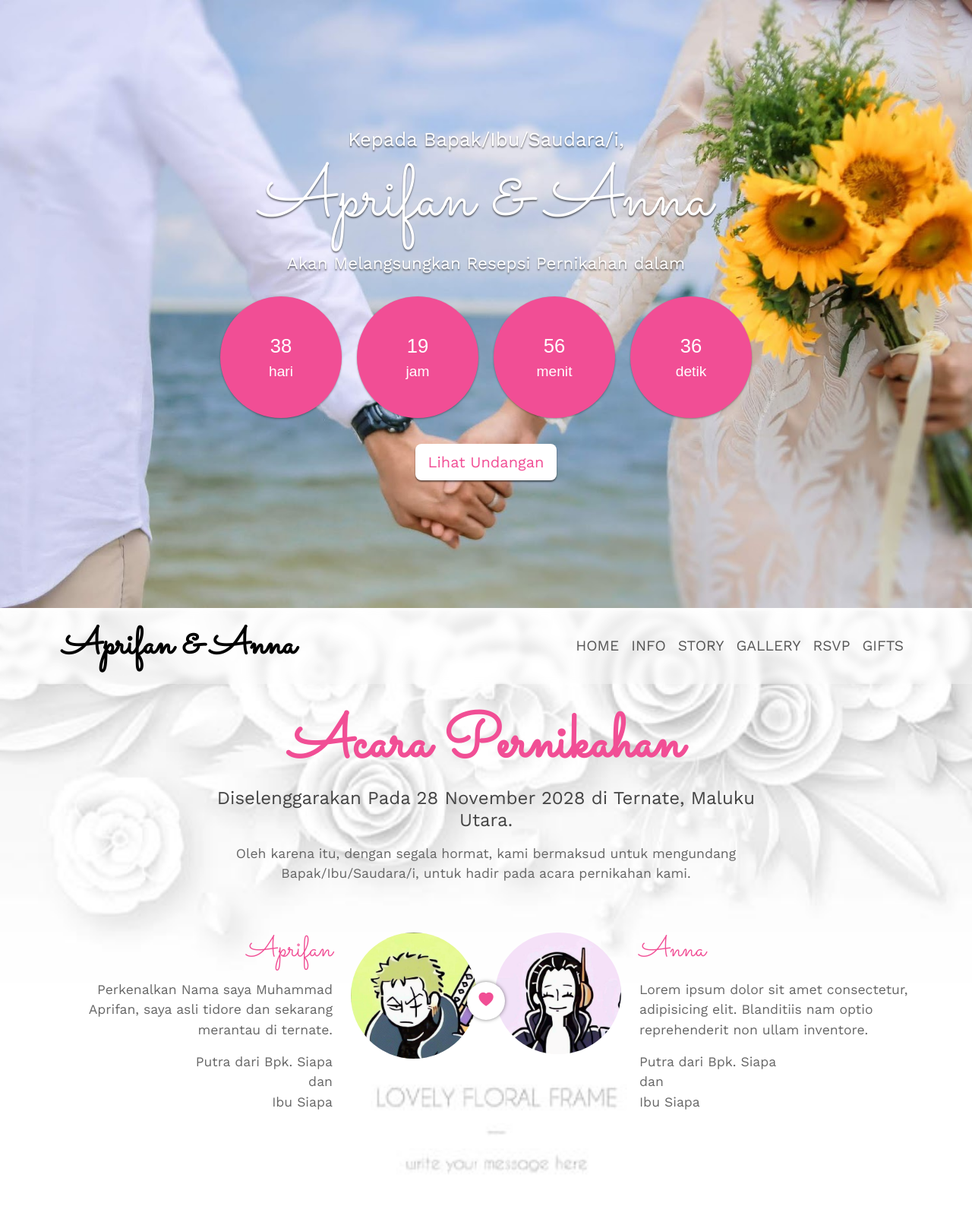
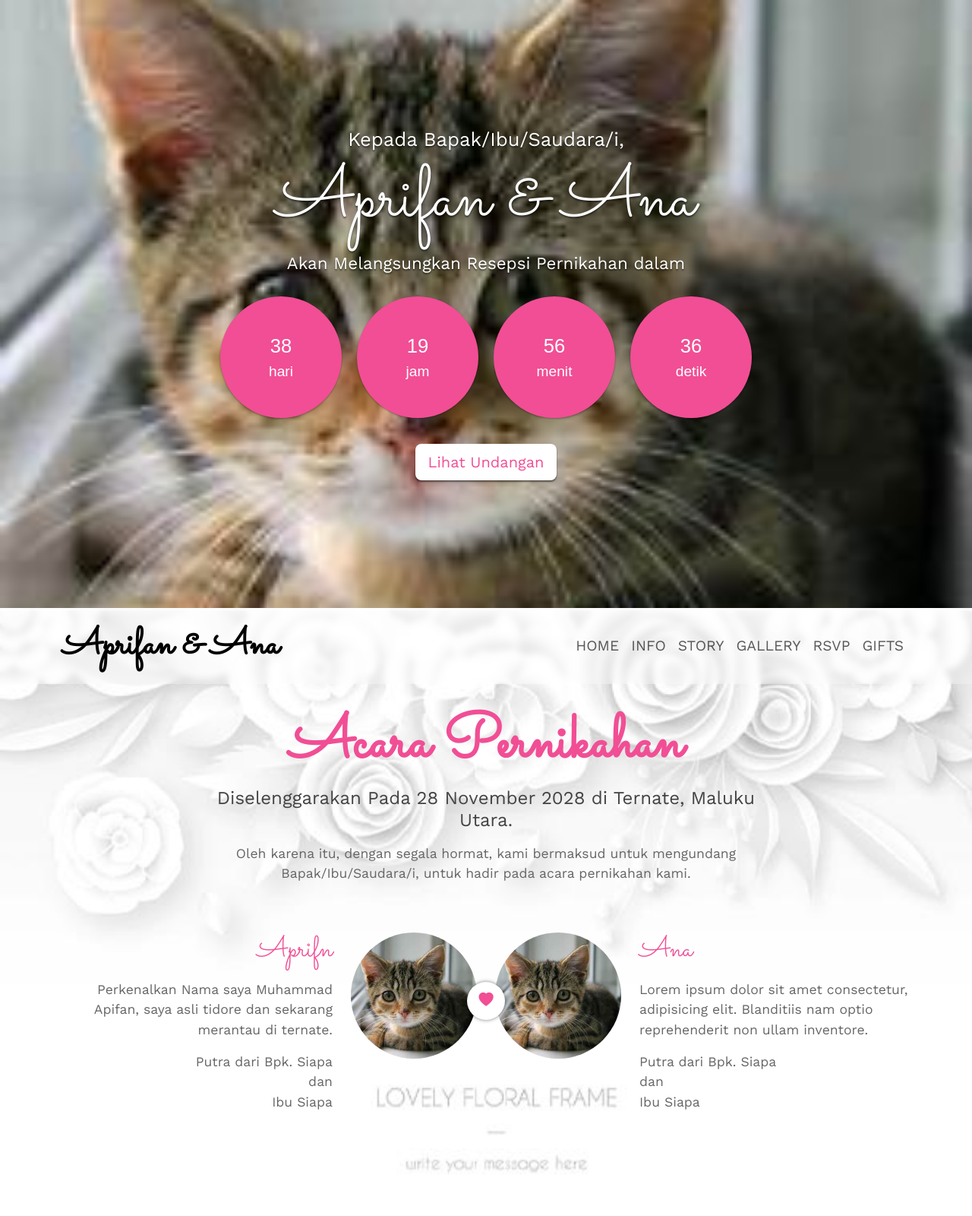
Before and after one commit to Zulkifli2811/Her-Tya, a plain HTML site: page index.html in a window 1280 px wide. Shown: the top 1600 px of the page at 76% size. Drawn offline with nearby package versions, Linux system fonts and the light colour scheme; some packages are replaced by stand-ins of ours; a script that the page names is missing.

Commit message:
Perubahan commit

```diff
--- a/index.html
+++ b/index.html
@@ -4,7 +4,7 @@
 <head>
   <meta charset="utf-8" />
   <meta name="viewport" content="width=device-width, initial-scale=1" />
-  <title>Aprifan & Anna Weding</title>
+  <title>Ifan & Ana Weding</title>
   <link href="https://cdn.jsdelivr.net/npm/bootstrap@5.3.3/dist/css/bootstrap.min.css" rel="stylesheet"
     integrity="sha384-QWTKZyjpPEjISv5WaRU9OFeRpok6YctnYmDr5pNlyT2bRjXh0JMhjY6hW+ALEwIH" crossorigin="anonymous">
 
@@ -28,7 +28,7 @@
     class="hero d-100 h-100 p-3 mx-auto text-center d-flex justify-content-center align-items-center text-white">
     <main>
       <h4>Kepada <span>Bapak/Ibu/Saudara/i, </span></h4>
-      <h1>Aprifan & Anna</h1>
+      <h1>Aprifan & Ana</h1>
       <p>Akan Melangsungkan Resepsi Pernikahan dalam</p>
       <div class="simply-countdown"></div>
       <a href="#home" class="btn btn-lg mt-4" onclick="enableScroll()">Lihat Undangan</a>
@@ -37,14 +37,14 @@
 
   <nav class="navbar navbar-expand-md sticky-top mynavbar">
     <div class="container">
-      <a class="navbar-brand" href="#">Aprifan & Anna</a>
+      <a class="navbar-brand" href="#">Aprifan & Ana</a>
       <button class="navbar-toggler border-0" type="button" data-bs-toggle="offcanvas" data-bs-target="#offcanvasNavbar"
         aria-controls="offcanvasNavbar" aria-label="Toggle navigation">
         <span class="navbar-toggler-icon"></span>
       </button>
       <div class="offcanvas offcanvas-end" tabindex="-1" id="offcanvasNavbar" aria-labelledby="offcanvasNavbarLabel">
         <div class="offcanvas-header">
-          <h5 class="offcanvas-title" id="offcanvasNavbarLabel">Aprifan & Anna</h5>
+          <h5 class="offcanvas-title" id="offcanvasNavbarLabel">Aprifan & Ana</h5>
           <button type="button" class="btn-close" data-bs-dismiss="offcanvas" aria-label="Close"></button>
         </div>
         <div class="offcanvas-body">
@@ -76,13 +76,13 @@
        <div class="col-lg-6">
         <div class="row">
           <div class="col-8 text-end">
-             <h3>Aprifan</h3>
-             <p>Perkenalkan Nama saya Muhammad Aprifan, saya asli tidore dan sekarang
+             <h3>Aprifn</h3>
+             <p>Perkenalkan Nama saya Muhammad Apifan, saya asli tidore dan sekarang
                merantau di ternate.</p>
               <p>Putra dari Bpk. Siapa <br> dan <br> Ibu Siapa</p>
             </div>
             <div class="col-4">
-             <img src="img/Aprifan.png" alt="Aprifan" class="img-responsive rounded-circle">
+             <img src="img/cewek.jpeg" alt="Aprian" class="img-responsive rounded-circle">
             </div>
           </div>
        </div>
@@ -92,10 +92,10 @@
        <div class="col-lg-6">
         <div class="row">
           <div class="col-4">
-           <img src="img/Anna.png" alt="Anna" class="img-responsive rounded-circle">
+           <img src="img/cewek.jpeg" alt="Ana" class="img-responsive rounded-circle">
         </div>
           <div class="col-8">
-             <h3>Anna</h3>
+             <h3>Ana</h3>
              <p>Lorem ipsum dolor sit amet consectetur, adipisicing elit.
                Blanditiis nam optio reprehenderit non ullam inventore.</p>
               <p>Putra dari Bpk. Siapa <br> dan <br> Ibu Siapa</p>
@@ -184,7 +184,7 @@
         <div class="col">
           <ul class="timeline">
             <li>
-              <div class="timeline-image" style="background-image: url(img/Aprifan.png);"></div>
+              <div class="timeline-image" style="background-image: url(img/cewek.jpeg);"></div>
               <div class="timeline-panel">
                 <div class="timeline-heading">
                   <h3>Pertama bertemu</h3>
@@ -198,7 +198,7 @@
 
             </li>
             <li class="timeline-inverted">
-              <div class="timeline-image" style="background-image: url(img/Anna.png);"></div>
+              <div class="timeline-image" style="background-image: url(img/cewek.jpeg);"></div>
               <div class="timeline-panel">
                 <div class="timeline-heading">
                   <h3>Mulai Serius</h3>
@@ -212,7 +212,7 @@
 
             </li>
             <li>
-              <div class="timeline-image" style="background-image: url(img/Aprifan.png);"></div>
+              <div class="timeline-image" style="background-image: url(img/cewek.jpeg);"></div>
               <div class="timeline-panel">
                 <div class="timeline-heading">
                   <h3>Tunangan</h3>
@@ -242,33 +242,33 @@
 
       <div class="row row-cols-lg-4 row-cols-md-3 row-cols-sm-2 row-cols-1 justify-content-center">
         <div class="col mt-3">
-          <a href="img/gallery/ipan1.jpg" data-toggle="lightbox" data-caption="percobaan Pertama" data-gallery="mygallery">
-            <img src="img/gallery/thumbnail/ipan2.jpg" alt="percobaan Pertama" class="img-fluid w-100 rounded">
+          <a href="img/cewek.jpeg" data-toggle="lightbox" data-caption="percobaan Pertama" data-gallery="mygallery">
+            <img src="img/gallery/thumbnail/foto 1.png" alt="percobaan Pertama" class="img-fluid w-100 rounded">
           </a>
         </div>
         <div class="col mt-3">
-          <a href="img/gallery/ipan1.jpg" data-toggle="lightbox" data-caption="percobaan Kedua" data-gallery="mygallery">
-            <img src="img/gallery/thumbnail/ipan2.jpg" alt="percobaan Kedua" class="img-fluid w-100 rounded">
+          <a href="img/cewek.jpeg" data-toggle="lightbox" data-caption="percobaan Kedua" data-gallery="mygallery">
+            <img src="img/gallery/thumbnail/foto 1.png" alt="percobaan Kedua" class="img-fluid w-100 rounded">
           </a>
         </div>
         <div class="col mt-3">
-          <a href="img/gallery/ipan1.jpg" data-toggle="lightbox" data-caption="percobaan Ketiga" data-gallery="mygallery">
-            <img src="img/gallery/thumbnail/ipan2.jpg" alt="percobaan Ketiga" class="img-fluid w-100 rounded">
+          <a href="img/cewek.jpeg" data-toggle="lightbox" data-caption="percobaan Ketiga" data-gallery="mygallery">
+            <img src="img/gallery/thumbnail/foto 1.png" alt="percobaan Ketiga" class="img-fluid w-100 rounded">
           </a>
         </div>
         <div class="col mt-3">
-          <a href="img/gallery/ipan1.jpg" data-toggle="lightbox" data-caption="percobaan Keempat" data-gallery="mygallery">
-            <img src="img/gallery/thumbnail/ipan2.jpg" alt="percobaan Keempat" class="img-fluid w-100 rounded">
+          <a href="img/cewek.jpeg" data-toggle="lightbox" data-caption="percobaan Keempat" data-gallery="mygallery">
+            <img src="img/gallery/thumbnail/foto 1.png" alt="percobaan Keempat" class="img-fluid w-100 rounded">
           </a>
         </div>
         <div class="col mt-3">
-          <a href="img/gallery/ipan1.jpg" data-toggle="lightbox" data-caption="percobaan Kelima" data-gallery="mygallery">
-            <img src="img/gallery/thumbnail/ipan2.jpg" alt="percobaan Kelima" class="img-fluid w-100 rounded">
+          <a href="img/cewek.jpeg" data-toggle="lightbox" data-caption="percobaan Kelima" data-gallery="mygallery">
+            <img src="img/gallery/thumbnail/foto 1.png" alt="percobaan Kelima" class="img-fluid w-100 rounded">
           </a>
         </div>
         <div class="col mt-3">
-          <a href="img/gallery/ipan1.jpg" data-toggle="lightbox" data-caption="percobaan Keenam" data-gallery="mygallery">
-            <img src="img/gallery/thumbnail/ipan2.jpg" alt="percobaan Keenam" class="img-fluid w-100 rounded">
+          <a href="img/cewek.jpeg" data-toggle="lightbox" data-caption="percobaan Keenam" data-gallery="mygallery">
+            <img src="img/gallery/thumbnail/foto 1.png" alt="percobaan Keenam" class="img-fluid w-100 rounded">
           </a>
         </div>
       </div>
@@ -354,11 +354,11 @@
           <ul class="list-group">
             <li class="list-group-item">
               <div class="d-block fw-bold">BCA</div>
-              123456789 - APRIFAN & ANNA
+              123456789 - APRIFAN & ANN
             </li>
             <li class="list-group-item">
               <div class="d-block fw-bold">MANDIRI</div>
-              987654321 - APRIFAN & ANNA
+              987654321 - APRIFAN & ANN
             </li>
             <li class="list-group-item">
               <div class="d-block fw-bold">QR (fake)</div>
--- a/style.css
+++ b/style.css
@@ -17,11 +17,11 @@ body {
   left: 0;
   width: 100%;
   height: 100%;
-  background-image: url(img/wedding\ 3.jpg);
+  background-image: url(img/cewek.jpeg);
   background-size: cover;
   background-position: center;
   z-index: -1;
-  filter:
+  filter:blur(0.5px);
 }
 
 .hero {
```
